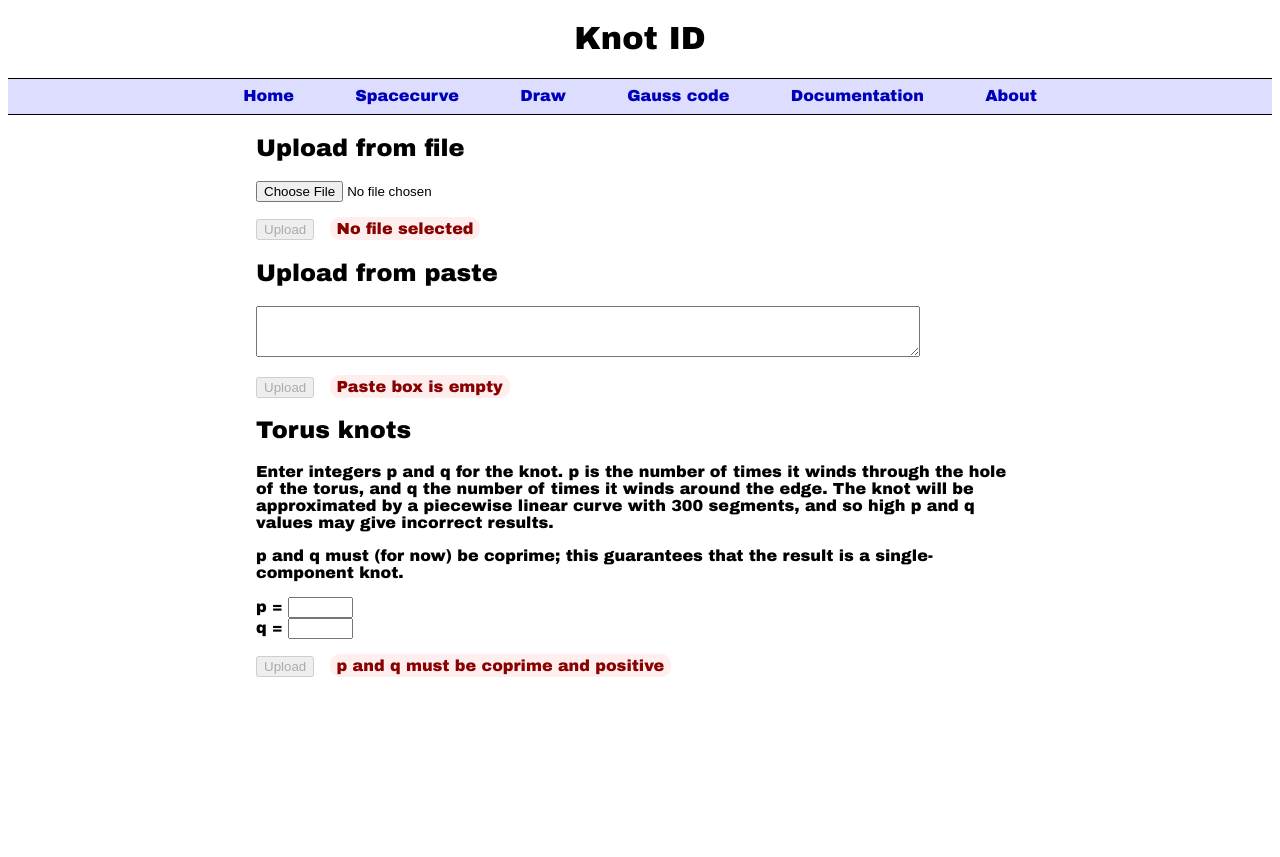
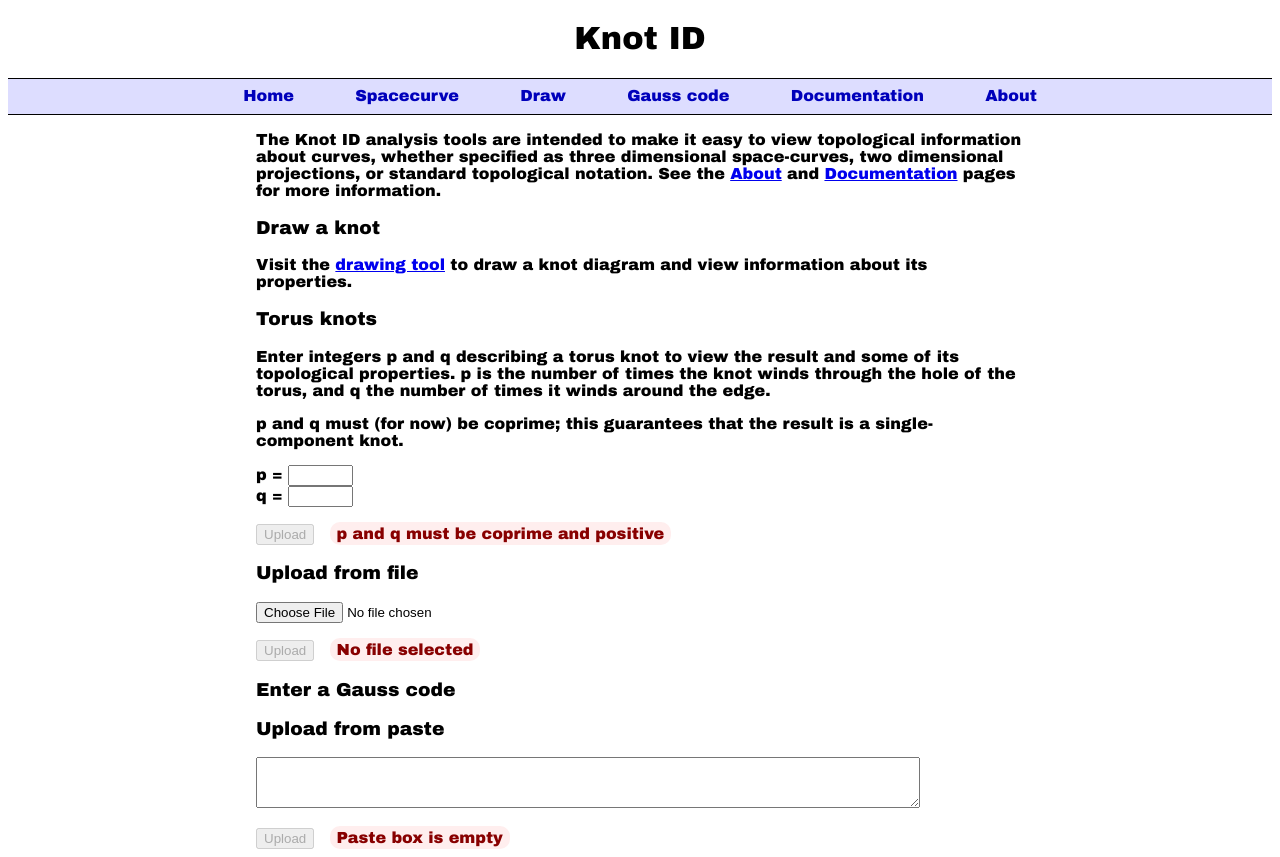
Before and after one commit to SPOCKnots/KnotID, a Flask app: template templates/index.html in a window 1280 px wide. Before the commit the page ends 677 px from the top, so only its background shows below. Run offline with Flask 2, Linux system fonts and the light colour scheme; the template is opened without the code that fills it, so the values that code supplies are empty; parts of the project's set-up code (start-up, migrations or seed data) failed here and were passed over.

Commit message:
Made significant changes to index template

```diff
--- a/templates/index.html
+++ b/templates/index.html
@@ -14,69 +14,23 @@ Please try again:
 {% endif %}
 {% endwith %}
 
-  <h2>Upload from file</h2>
-  <form action="{{ url_for('upload') }}" method="POST" enctype="multipart/form-data">
-    <input type="file" name="pointsfile" size="40" onchange="checkFile()" id="file_selector">
-    <br><br>
-    <input type="submit" value="Upload" id="file_button"> <div id="file_check"></div>
-  </form>
+<p>The Knot ID analysis tools are intended to make it easy to view
+topological information about curves, whether specified as three
+dimensional space-curves, two dimensional projections, or standard
+topological notation. See the <a href="{{ url_for('about') }}">About</a> and <a href="{{ url_for('documentation') }}">Documentation</a> pages
+    for more information.</p>
 
-  <script>
-   function checkFile() {
-       var fileElement = document.getElementById( 'file_selector' );
-       var fileCheckText = document.getElementById( 'file_check' );
-       var button = document.getElementById( 'file_button' );
+<h3>Draw a knot</h3>
 
-       if ( fileElement.value != "" ) {
-           fileCheckText.className = 'enabled_notice';
-           fileCheckText.innerHTML = 'File selected';
-           button.disabled = false;
-       } else {
-           fileCheckText.className = 'disabled_notice';
-           fileCheckText.innerHTML = 'No file selected';
-           button.disabled = true;
-       }
-   }
+<p>Visit the <a href="{{ url_for('draw') }}">drawing tool</a> to
+    draw a knot diagram and view information about its properties.</p>
 
-   checkFile()
-  </script>
+<h3>Torus knots</h3>
 
-  <h2>Upload from paste</h2>
-  <form action="{{ url_for('upload') }}" method="POST" enctype="multipart/form-data">
-    <textarea name="pointstext" rows="3" cols="80" oninput="checkPaste()" id="paste_box"></textarea>
-    <br><br>
-    <input type="submit" value="Upload" id="paste_button"> <div id="paste_check"></div>
-  </form>
-
-  <script>
-   function checkPaste() {
-       var pasteElement = document.getElementById( 'paste_box' );
-       var pasteCheckText = document.getElementById( 'paste_check' );
-       var button = document.getElementById( 'paste_button' );
-
-       console.log( pasteElement.value );
-
-       if ( pasteElement.value != "") {
-           pasteCheckText.className = 'enabled_notice';
-           pasteCheckText.innerHTML = 'Paste box contains text';
-           button.disabled = false;
-       } else {
-           pasteCheckText.className = 'disabled_notice';
-           pasteCheckText.innerHTML = 'Paste box is empty';
-           button.disabled = true;
-       }
-   }
-
-   checkPaste();
-  </script>
-
-  <h2>Torus knots</h2>
-
-  <p>Enter integers p and q for the knot. p is the number of times it
-  winds through the hole of the torus, and q the number of times it
-  winds around the edge. The knot will be approximated by a piecewise
-  linear curve with 300 segments, and so high p and q values may give
-  incorrect results.</p>
+<p>Enter integers p and q describing a torus knot to view the result
+    and some of its topological properties. p is the number of times
+    the knot winds through the hole of the torus, and q the number of
+    times it winds around the edge.</p>
 
 <p>p and q must (for now) be coprime; this guarantees that the
     result is a single-component knot.</p>
@@ -127,4 +81,65 @@ Please try again:
  checkGCD()
 </script>
 
+
+<h3>Upload from file</h3>
+<form action="{{ url_for('upload') }}" method="POST" enctype="multipart/form-data">
+    <input type="file" name="pointsfile" size="40" onchange="checkFile()" id="file_selector">
+    <br><br>
+    <input type="submit" value="Upload" id="file_button"> <div id="file_check"></div>
+</form>
+
+<script>
+ function checkFile() {
+     var fileElement = document.getElementById( 'file_selector' );
+     var fileCheckText = document.getElementById( 'file_check' );
+     var button = document.getElementById( 'file_button' );
+
+     if ( fileElement.value != "" ) {
+         fileCheckText.className = 'enabled_notice';
+         fileCheckText.innerHTML = 'File selected';
+         button.disabled = false;
+     } else {
+         fileCheckText.className = 'disabled_notice';
+         fileCheckText.innerHTML = 'No file selected';
+         button.disabled = true;
+     }
+ }
+
+ checkFile()
+</script>
+
+<h3>Enter a Gauss code</h3>
+
+
+
+<h3>Upload from paste</h3>
+<form action="{{ url_for('upload') }}" method="POST" enctype="multipart/form-data">
+    <textarea name="pointstext" rows="3" cols="80" oninput="checkPaste()" id="paste_box"></textarea>
+    <br><br>
+    <input type="submit" value="Upload" id="paste_button"> <div id="paste_check"></div>
+</form>
+
+<script>
+ function checkPaste() {
+     var pasteElement = document.getElementById( 'paste_box' );
+     var pasteCheckText = document.getElementById( 'paste_check' );
+     var button = document.getElementById( 'paste_button' );
+
+     console.log( pasteElement.value );
+
+     if ( pasteElement.value != "") {
+         pasteCheckText.className = 'enabled_notice';
+         pasteCheckText.innerHTML = 'Paste box contains text';
+         button.disabled = false;
+     } else {
+         pasteCheckText.className = 'disabled_notice';
+         pasteCheckText.innerHTML = 'Paste box is empty';
+         button.disabled = true;
+     }
+ }
+
+ checkPaste();
+</script>
+
 {% endblock %}
```
Lines whose indentation alone changed are shown as unchanged.
